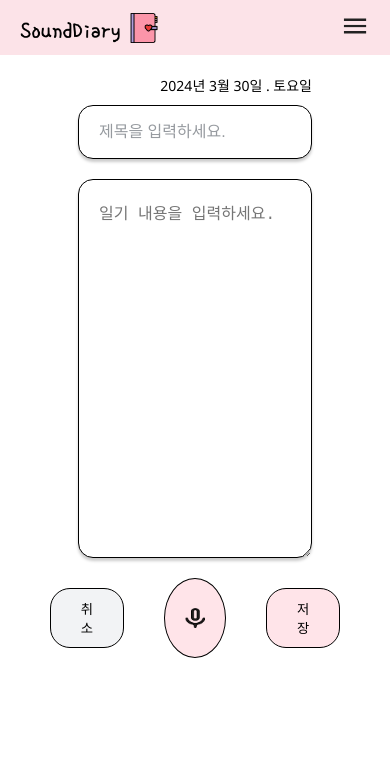
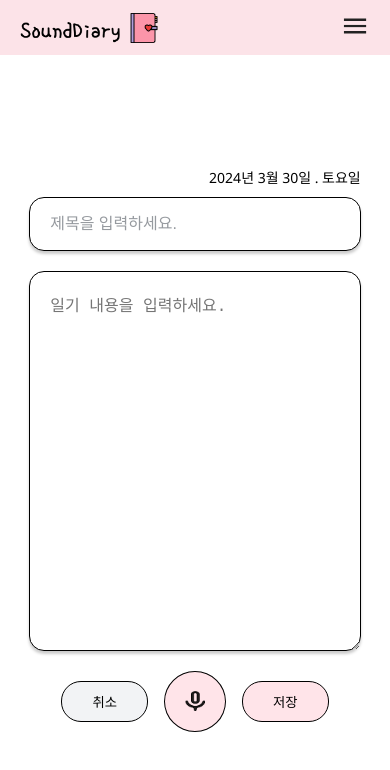
Before and after one commit to Seungkyu-Han/CapstoneDesign2, a React (Create React App) app in the folder frontend/stt_diary/: page /create-diary in a window 390 px wide. Shown: the top 770 px of the page. Built offline with nearby package versions, Linux system fonts and the light colour scheme.

Commit message:
[frontend] feat: createDiary 페이지 모바일 + css 수정

```diff
--- a/frontend/stt_diary/src/routes/CreateDiary.css
+++ b/frontend/stt_diary/src/routes/CreateDiary.css
@@ -1,7 +1,14 @@
+.create-diary-container{
+    display: flex;
+    align-items: center;
+    justify-content: center;
+    flex:1;
+}
 .create-diary-wrapper {
-    padding: 5% 20%;
     display: flex;
     flex-direction: column;
+    align-self: center;
+    width: 60%;
 }
 .diary-create-date {
     display: flex;
@@ -75,3 +82,21 @@ input[type="text"]::placeholder {
     width: 20px;
     height: 20px;
 }
+@media screen and (max-width: 1200px) {
+    .create-diary-wrapper {
+        width: 70%;
+    }
+    .record-button {
+        margin-right: 6px;
+        margin-left: 6px;
+    }
+}
+@media screen and (max-width: 576px) {
+    .create-diary-wrapper {
+        width: 85%;
+    }
+    .record-button {
+        margin-right: 6px;
+        margin-left: 6px;
+    }
+}
--- a/frontend/stt_diary/src/routes/CreateDiary.js
+++ b/frontend/stt_diary/src/routes/CreateDiary.js
@@ -57,6 +57,7 @@ function CreateDiary() {
     };
 
     return (
+        <div className='create-diary-container'>
             <div className='create-diary-wrapper'>
                 <span className="diary-create-date">{formattedDate}</span>
                 <input className="diary-create-title" type="text" placeholder="제목을 입력하세요." />
@@ -71,6 +72,7 @@ function CreateDiary() {
                 {isRecordModalOpen && <RecordModal setIsRecordModalOpen={setIsRecordModalOpen} />}
                 {isLoadingModalOpen && <LoadingModal setIsLoadingModalOpen={setIsLoadingModalOpen} />}
             </div>
+        </div>
     );
 }
 
```
Lines whose indentation alone changed are shown as unchanged.
